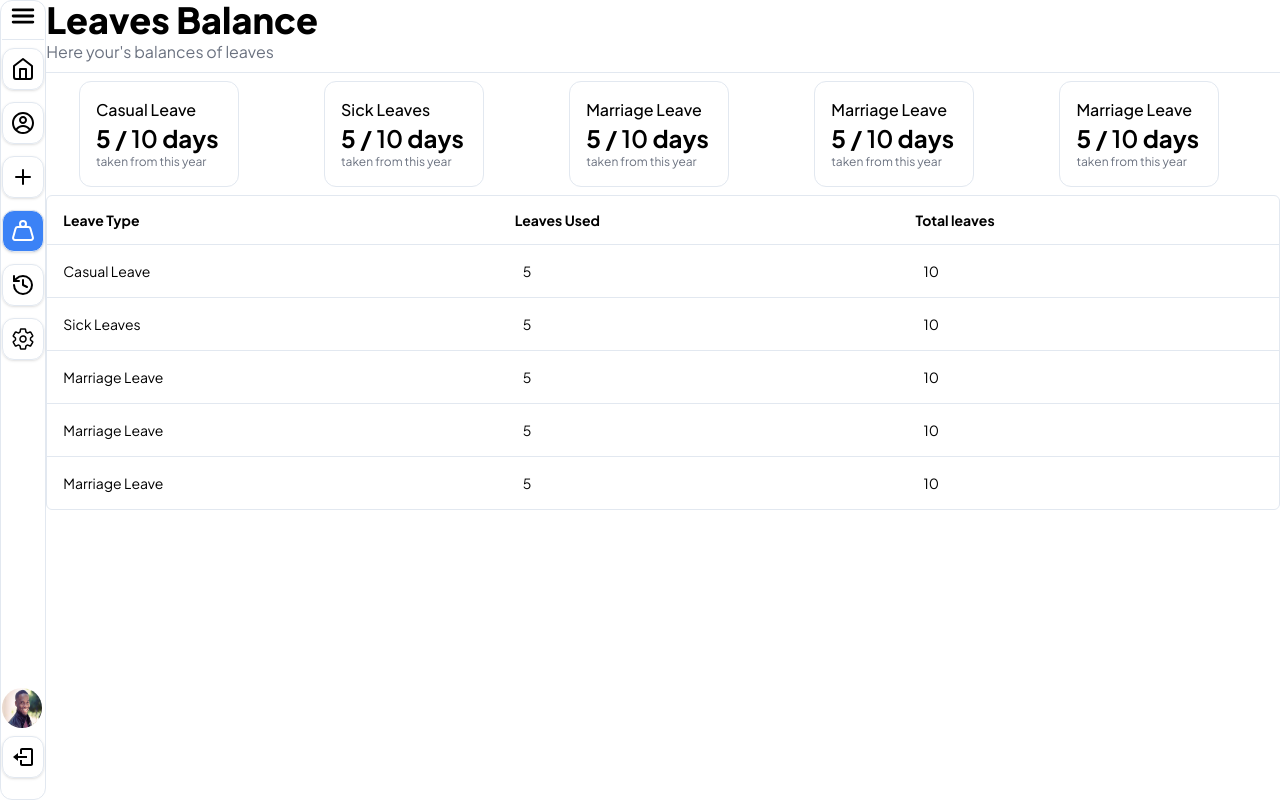
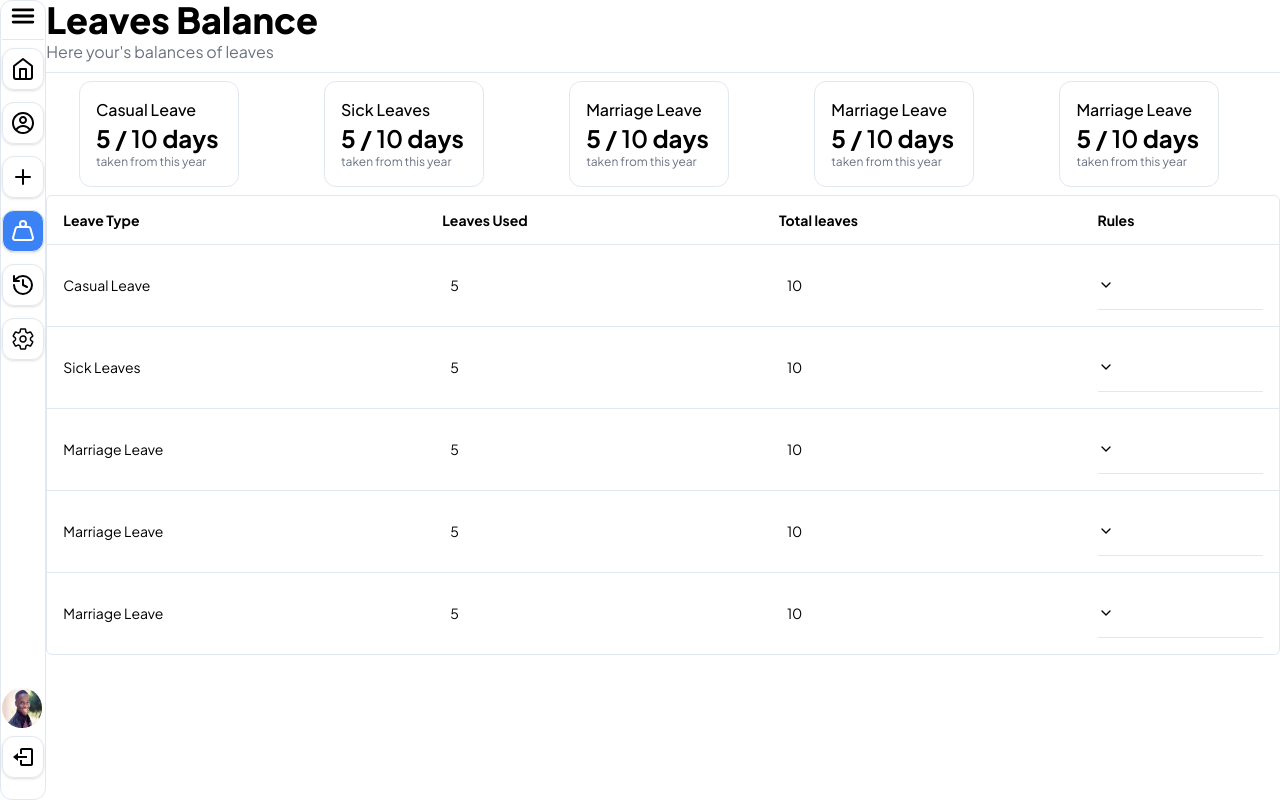
Before and after one commit to Aq7853gehc/leave_sm, a Next.js app: page /user/leavebalance in a window 1280 px wide. Built offline with nearby package versions, Linux system fonts and the light colour scheme.

Commit message:
accordion

```diff
--- a/app/user/leavebalance/columns.tsx
+++ b/app/user/leavebalance/columns.tsx
@@ -1,32 +1,46 @@
-"use client"
+"use client";
 
-import { ColumnDef } from "@tanstack/react-table"
+import { ColumnDef } from "@tanstack/react-table";
+import {
+  Accordion,
+  AccordionContent,
+  AccordionItem,
+  AccordionTrigger,
+} from "@/components/ui/accordion";
+import { FaCentSign } from "react-icons/fa6";
+import { BiDownArrow } from "react-icons/bi";
 
-
-
-export const balanceColumns:ColumnDef<Balance>[]=[
+export const balanceColumns: ColumnDef<Balance>[] = [
   {
-    accessorKey:"leaveType",
-    header:()=>(
-      <div className="text-black font-bold">Leave Type</div>
-    )
+    accessorKey: "leaveType",
+    header: () => <div className="text-black font-bold">Leave Type</div>,
   },
   {
-    accessorKey:"used",
-    header:()=>(
-      <div className="text-black font-bold">Leaves Used</div>
-    ),
-    cell:({row})=>(
-      <div className="px-2">{row.getValue("used")}</div>
-    )
+    accessorKey: "used",
+    header: () => <div className="text-black font-bold">Leaves Used</div>,
+    cell: ({ row }) => <div className="px-2">{row.getValue("used")}</div>,
   },
   {
-    accessorKey:"total",
+    accessorKey: "total",
+    header: () => <div className="text-black font-bold">Total leaves</div>,
+    cell: ({ row }) => <div className="px-2">{row.getValue("total")}</div>,
+  },
+  {
+    accessorKey: "rules",
     header:()=>(
-      <div className="text-black font-bold">Total leaves</div>
+      <div className="text-black font-bold">Rules</div>
     ),
-    cell:({row})=>(
-      <div className="px-2">{row.getValue("total")}</div>
-    )
+    cell: ({ row }) => (
+      <div>
+        <Accordion type="single" collapsible>
+          <AccordionItem value="item-1">
+            <AccordionTrigger/>
+            <AccordionContent>
+             {row.getValue("text")}
+            </AccordionContent>
+          </AccordionItem>
+        </Accordion>
+      </div>
+    ),
   },
-]
+];
--- a/typing.d.ts
+++ b/typing.d.ts
@@ -3,6 +3,7 @@ type Balance = {
   used: number;
   total: number;
   text: string;
+  rules:string;
 };
 
 interface Chart {
```
